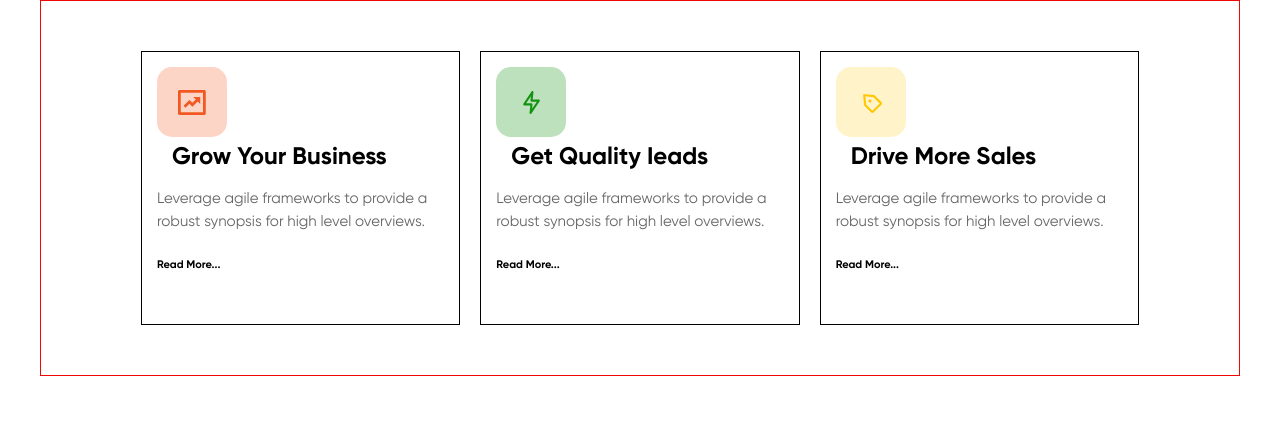
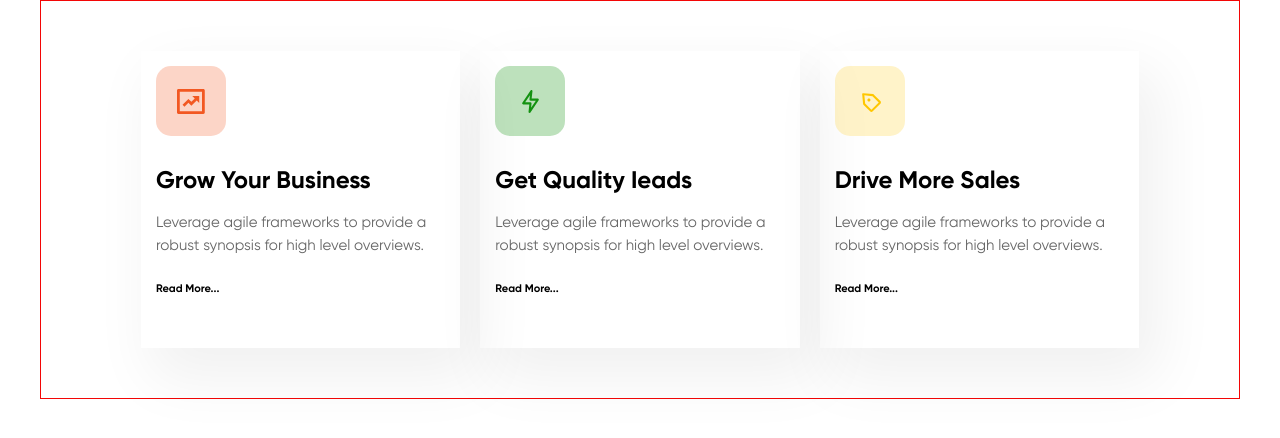
Before and after one commit to Vyachaslav75/Base_HTML_3, a plain HTML site: page index.html in a window 1280 px wide. Drawn offline with Linux system fonts and the light colour scheme.

Commit message:
Change style1

```diff
--- a/assets/styles/style.css
+++ b/assets/styles/style.css
@@ -47,8 +47,9 @@
 }
 
 .rect {
-    border: 1px solid #000;
+    /* border: 1px solid #000; */
     padding: 15px;
+    box-shadow: 15px 25px 56px 6px rgba(0, 0, 0, 0.06);
 }
 
 .title1 {
@@ -58,7 +59,7 @@
     font-style: normal;
     font-weight: 400;
     line-height: normal;
-    margin-left: 15px;
+    margin-top: 25px;
 }
 
 .icon {
```
